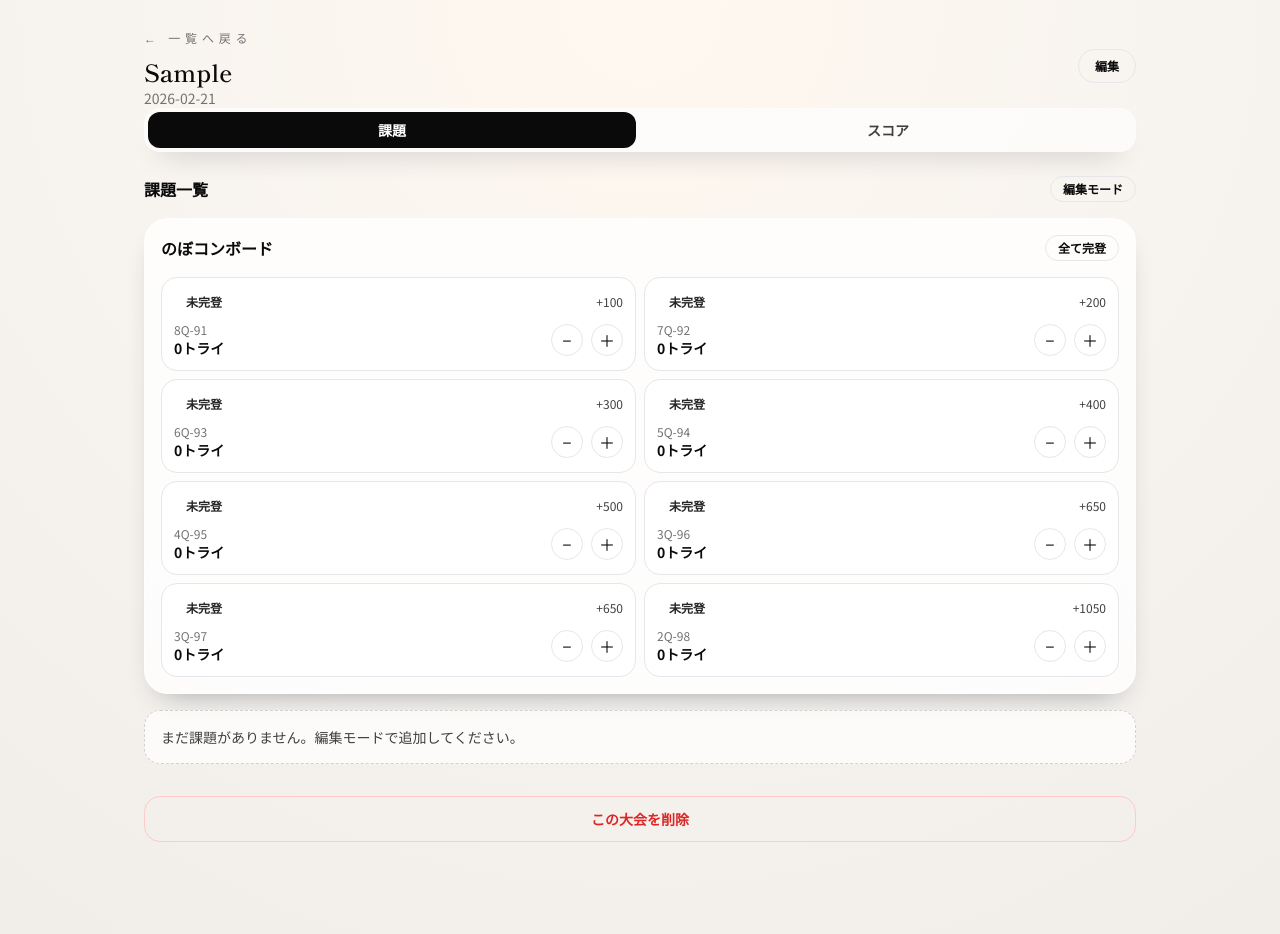
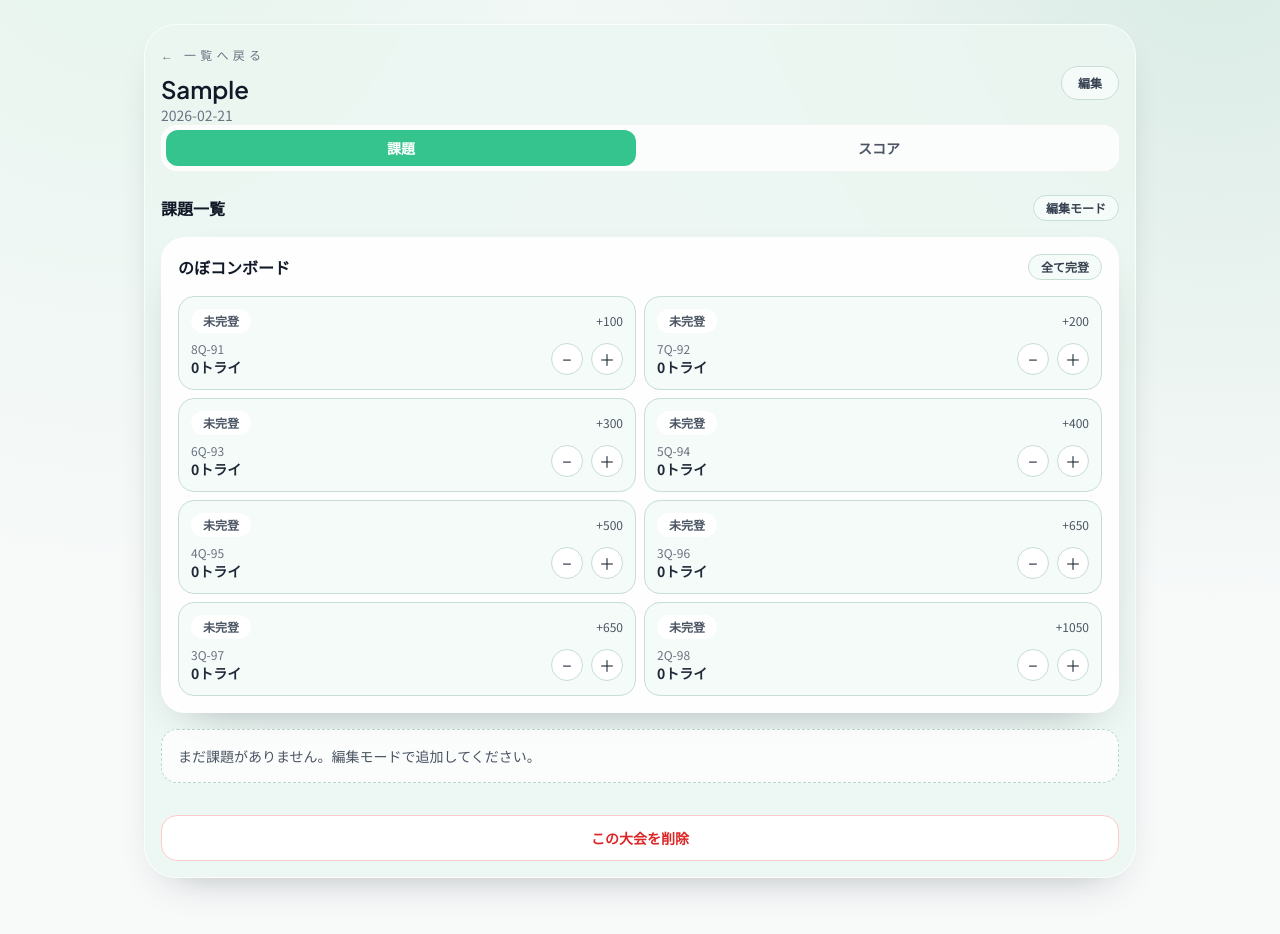
Before and after one commit to Olein-jp/nobocon-scorebook, a React (Vite) app: page /competitions/new in a window 1280 px wide. Both pictures are taken after typing "Sample" into the empty fields and a click on the button "保存して開始". Shown: the top 934 px of the page. Built offline with nearby package versions, Linux system fonts and the light colour scheme.

Commit message:
UIデザインの変更

```diff
--- a/src/components/BoardToggleGroup.tsx
+++ b/src/components/BoardToggleGroup.tsx
@@ -12,12 +12,12 @@ type Props = {
 export default function BoardToggleGroup({ states, tries, onToggle, onAdjustTries, onToggleAll }: Props) {
   const allOn = BOARD_KEYS.every((key) => states[key]);
   return (
-    <div className="rounded-3xl border border-white/60 bg-white/80 p-4 shadow-card">
+    <div className="soft-card p-4">
       <div className="flex items-center justify-between">
-        <h3 className="text-base font-semibold">のぼコンボード</h3>
+        <h3 className="text-base font-semibold text-ink-950">のぼコンボード</h3>
         <button
           type="button"
-          className="rounded-full border border-ink-200 px-3 py-1 text-xs font-semibold"
+          className="rounded-full border border-mint-300 bg-mint-50 px-3 py-1 text-xs font-semibold text-ink-800"
           onClick={() => onToggleAll(!allOn)}
         >
           {allOn ? "全て未完登" : "全て完登"}
@@ -28,7 +28,7 @@ export default function BoardToggleGroup({ states, tries, onToggle, onAdjustTrie
           <div
             key={key}
             className={`rounded-2xl border px-3 py-3 text-sm transition ${
-              states[key] ? "border-moss-500 bg-moss-500/15" : "border-ink-200 bg-white"
+              states[key] ? "border-moss-500 bg-moss-500/10" : "border-mint-300 bg-mint-50"
             }`}
           >
             <div className="flex items-center justify-between">
@@ -36,30 +36,30 @@ export default function BoardToggleGroup({ states, tries, onToggle, onAdjustTrie
                 type="button"
                 aria-pressed={states[key]}
                 className={`rounded-full px-3 py-1 text-xs font-semibold ${
-                  states[key] ? "bg-moss-500 text-white" : "bg-ink-200 text-ink-700"
+                  states[key] ? "bg-moss-500 text-white" : "bg-white text-ink-700"
                 }`}
                 onClick={() => onToggle(key)}
               >
                 {states[key] ? "完登" : "未完登"}
               </button>
-              <span className="text-xs text-ink-600">+{boardPoints[key]}</span>
+              <span className="text-xs text-ink-700">+{boardPoints[key]}</span>
             </div>
             <div className="mt-2 flex items-center justify-between">
               <div>
-                <p className="text-xs text-ink-500">{key}</p>
-                <p className="text-sm font-semibold">{tries[key] ?? 0}トライ</p>
+                <p className="text-xs text-ink-600">{key}</p>
+                <p className="text-sm font-semibold text-ink-900">{tries[key] ?? 0}トライ</p>
               </div>
               <div className="flex items-center gap-2">
                 <button
                   type="button"
-                  className="h-8 w-8 rounded-full border border-ink-200 text-base"
+                  className="h-8 w-8 rounded-full border border-mint-300 bg-white text-base"
                   onClick={() => onAdjustTries(key, -1)}
                 >
                   −
                 </button>
                 <button
                   type="button"
-                  className="h-8 w-8 rounded-full border border-ink-200 text-base"
+                  className="h-8 w-8 rounded-full border border-mint-300 bg-white text-base"
                   onClick={() => onAdjustTries(key, 1)}
                 >
                   ＋
--- a/src/components/Tabs.tsx
+++ b/src/components/Tabs.tsx
@@ -9,13 +9,13 @@ export type TabItem = {
 export default function Tabs({ items, activeId, onChange }: { items: TabItem[]; activeId: string; onChange: (id: string) => void }) {
   return (
     <div>
-      <div className="flex gap-2 rounded-2xl bg-white/70 p-1 shadow-card">
+      <div className="flex gap-2 rounded-2xl border border-white/80 bg-white/80 p-1 shadow-card">
         {items.map((item) => (
           <button
             key={item.id}
             type="button"
             className={`flex-1 rounded-xl px-4 py-2 text-sm font-semibold transition ${
-              activeId === item.id ? "bg-ink-900 text-white" : "text-ink-600"
+              activeId === item.id ? "bg-accent-500 text-white" : "text-ink-700 hover:bg-mint-50"
             }`}
             aria-selected={activeId === item.id}
             aria-controls={`tab-panel-${item.id}`}
--- a/src/index.css
+++ b/src/index.css
@@ -1,3 +1,5 @@
+@import url("https://fonts.googleapis.com/css2?family=Plus+Jakarta+Sans:wght@600;700;800&family=Noto+Sans+JP:wght@400;500;700&display=swap");
+
 @tailwind base;
 @tailwind components;
 @tailwind utilities;
@@ -8,7 +10,11 @@
 
 body {
   font-family: "Noto Sans JP", system-ui, sans-serif;
-  background: radial-gradient(circle at top, #fff8ef, #f6f3ef 55%, #f1eee9 100%);
+  color: #1f2937;
+  background:
+    radial-gradient(circle at 10% -10%, #e6f4ed 0%, transparent 45%),
+    radial-gradient(circle at 95% -5%, #d9ebe4 0%, transparent 42%),
+    #c7ddd5;
   min-height: 100vh;
 }
 
@@ -22,6 +28,16 @@ body {
 }
 
 button:focus-visible, a:focus-visible, input:focus-visible, select:focus-visible {
-  outline: 3px solid rgba(249, 115, 22, 0.5);
+  outline: 3px solid rgba(54, 196, 142, 0.45);
   outline-offset: 2px;
 }
+
+@layer components {
+  .app-shell {
+    @apply rounded-[2rem] border border-white/70 bg-mint-100/85 p-4 shadow-card backdrop-blur-sm;
+  }
+
+  .soft-card {
+    @apply rounded-3xl border border-white/80 bg-white/90 shadow-card;
+  }
+}
--- a/src/routes/competition-detail.tsx
+++ b/src/routes/competition-detail.tsx
@@ -79,8 +79,8 @@ export default function CompetitionDetailRoute({ state, actions }: { state: AppS
   if (!competition) {
     return (
       <div className="mx-auto max-w-xl px-4 py-10">
-        <p className="text-sm text-ink-600">大会が見つかりません。</p>
-        <Link className="mt-4 inline-block text-sm text-ink-700 underline" to="/">
+        <p className="text-sm text-ink-700">大会が見つかりません。</p>
+        <Link className="mt-4 inline-block text-sm text-ink-800 underline" to="/">
           一覧へ戻る
         </Link>
       </div>
@@ -165,11 +165,11 @@ export default function CompetitionDetailRoute({ state, actions }: { state: AppS
   const problemTab = (
     <div className="mt-6 space-y-4">
       <div className="flex items-center justify-between">
-        <h2 className="text-base font-semibold">課題一覧</h2>
+        <h2 className="text-base font-semibold text-ink-950">課題一覧</h2>
         <div className="flex items-center gap-2">
           <button
             type="button"
-            className="rounded-full border border-ink-200 px-3 py-1 text-xs font-semibold"
+            className="rounded-full border border-mint-300 bg-mint-50 px-3 py-1 text-xs font-semibold text-ink-800"
             onClick={() => setProblemEditMode((prev) => !prev)}
           >
             {problemEditMode ? "閲覧モード" : "編集モード"}
@@ -196,40 +196,40 @@ export default function CompetitionDetailRoute({ state, actions }: { state: AppS
 
       <div className="space-y-3">
         {competition.problems.length === 0 && (
-          <div className="rounded-2xl border border-dashed border-ink-500/30 bg-white/70 p-4 text-sm text-ink-600">
+          <div className="rounded-2xl border border-dashed border-mint-500/60 bg-white/80 p-4 text-sm text-ink-700">
             まだ課題がありません。編集モードで追加してください。
           </div>
         )}
 
         {competition.problems.map((problem) => (
-          <div key={problem.id} className="rounded-3xl border border-white/60 bg-white/80 p-4 shadow-card">
+          <div key={problem.id} className="soft-card p-4">
             <div className="flex items-center justify-between">
               <div>
-                <p className="text-sm font-semibold">P{problem.label}</p>
-                <p className="text-xs text-ink-500">{problem.grade}</p>
+                <p className="text-sm font-semibold text-ink-900">P{problem.label}</p>
+                <p className="text-xs text-ink-600">{problem.grade}</p>
               </div>
-              <div className="text-right text-xs text-ink-500">
+              <div className="text-right text-xs text-ink-600">
                 <p>{problem.topped ? "完登済み" : "未完登"}</p>
                 <p>獲得ポイント: {problem.topped ? gradePoints[problem.grade] : 0}</p>
               </div>
             </div>
 
-            <div className="mt-3 flex items-center justify-between rounded-2xl border border-ink-200 bg-white px-3 py-2">
+            <div className="mt-3 flex items-center justify-between rounded-2xl border border-mint-300 bg-mint-50 px-3 py-2">
               <div>
-                <p className="text-xs text-ink-500">トライ数</p>
-                <p className="text-lg font-semibold">{problem.triesTotal}</p>
+                <p className="text-xs text-ink-600">トライ数</p>
+                <p className="text-lg font-semibold text-ink-900">{problem.triesTotal}</p>
               </div>
               <div className="flex items-center gap-2">
                 <button
                   type="button"
-                  className="h-10 w-10 rounded-full border border-ink-200 text-lg"
+                  className="h-10 w-10 rounded-full border border-mint-300 bg-white text-lg"
                   onClick={() => adjustProblemTries(problem, -1)}
                 >
                   −
                 </button>
                 <button
                   type="button"
-                  className="h-10 w-10 rounded-full border border-ink-200 text-lg"
+                  className="h-10 w-10 rounded-full border border-mint-300 bg-white text-lg"
                   onClick={() => adjustProblemTries(problem, 1)}
                 >
                   ＋
@@ -241,7 +241,7 @@ export default function CompetitionDetailRoute({ state, actions }: { state: AppS
               <div className="mt-3 flex gap-2">
                 <button
                   type="button"
-                  className="flex-1 rounded-full border border-ink-200 px-3 py-2 text-xs font-semibold"
+                  className="flex-1 rounded-full border border-mint-300 bg-mint-50 px-3 py-2 text-xs font-semibold text-ink-800"
                   onClick={() => handleEditProblem(problem)}
                 >
                   編集
@@ -265,19 +265,19 @@ export default function CompetitionDetailRoute({ state, actions }: { state: AppS
     <div className="mt-6 space-y-4">
       {summary && <ScoreSummary summary={summary} />}
       {summary && (
-        <div className="rounded-3xl border border-white/60 bg-white/80 p-4 shadow-card">
-          <p className="text-sm font-semibold">完登課題一覧</p>
+        <div className="soft-card p-4">
+          <p className="text-sm font-semibold text-ink-900">完登課題一覧</p>
           {summary.toppedProblems.length === 0 ? (
-            <p className="mt-2 text-sm text-ink-500">完登課題がまだありません。</p>
+            <p className="mt-2 text-sm text-ink-600">完登課題がまだありません。</p>
           ) : (
             <div className="mt-3 space-y-2 text-sm">
               {summary.toppedProblems.map((problem) => (
-                <div key={problem.id} className="flex items-center justify-between rounded-xl bg-ink-50 px-3 py-2">
+                <div key={problem.id} className="flex items-center justify-between rounded-xl border border-mint-300 bg-mint-50 px-3 py-2">
                   <div>
                     <p className="font-semibold">P{problem.label}</p>
-                    <p className="text-xs text-ink-500">{problem.grade}</p>
+                    <p className="text-xs text-ink-600">{problem.grade}</p>
                   </div>
-                  <p className="text-xs text-ink-500">+{gradePoints[problem.grade]}pt</p>
+                  <p className="text-xs text-ink-600">+{gradePoints[problem.grade]}pt</p>
                 </div>
               ))}
             </div>
@@ -285,15 +285,15 @@ export default function CompetitionDetailRoute({ state, actions }: { state: AppS
         </div>
       )}
 
-      <div className="rounded-3xl border border-white/60 bg-white/80 p-4 shadow-card">
+      <div className="soft-card p-4">
         <div className="flex items-center justify-between">
           <div>
-            <p className="text-sm font-semibold">スコアカード</p>
-            <p className="text-xs text-ink-500">PNGとして保存できます。</p>
+            <p className="text-sm font-semibold text-ink-900">スコアカード</p>
+            <p className="text-xs text-ink-600">PNGとして保存できます。</p>
           </div>
           <button
             type="button"
-            className="rounded-full bg-ink-900 px-3 py-2 text-xs font-semibold text-white"
+            className="rounded-full bg-accent-500 px-3 py-2 text-xs font-semibold text-white transition hover:bg-accent-600"
             onClick={handleExportPng}
           >
             画像として保存
@@ -306,17 +306,17 @@ export default function CompetitionDetailRoute({ state, actions }: { state: AppS
         )}
       </div>
 
-      <div className="rounded-3xl border border-white/60 bg-white/80 p-4 shadow-card">
-        <p className="text-sm font-semibold">バックアップ</p>
+      <div className="soft-card p-4">
+        <p className="text-sm font-semibold text-ink-900">バックアップ</p>
         <div className="mt-3 flex flex-wrap gap-2">
           <button
             type="button"
-            className="rounded-full border border-ink-200 px-3 py-2 text-xs font-semibold"
+            className="rounded-full border border-mint-300 bg-mint-50 px-3 py-2 text-xs font-semibold text-ink-800"
             onClick={() => downloadJson(state)}
           >
             JSON書き出し
           </button>
-          <label className="rounded-full border border-ink-200 px-3 py-2 text-xs font-semibold cursor-pointer">
+          <label className="cursor-pointer rounded-full border border-mint-300 bg-mint-50 px-3 py-2 text-xs font-semibold text-ink-800">
             JSON読み込み
             <input type="file" accept="application/json" className="hidden" onChange={handleImportJson} />
           </label>
@@ -328,21 +328,22 @@ export default function CompetitionDetailRoute({ state, actions }: { state: AppS
 
   return (
     <div className="mx-auto max-w-5xl px-4 pb-24 pt-6">
+      <div className="app-shell">
         <header className="flex flex-col gap-3 md:flex-row md:items-center md:justify-between">
           <div>
-          <Link to="/" className="text-xs uppercase tracking-[0.4em] text-ink-500">
+            <Link to="/" className="text-xs uppercase tracking-[0.35em] text-ink-600">
               ← 一覧へ戻る
             </Link>
             {metaEditMode ? (
               <div className="mt-2 space-y-2">
                 <input
-                className="w-full rounded-xl border border-ink-200 px-3 py-2 text-base"
+                  className="w-full rounded-xl border border-mint-300 bg-white px-3 py-2 text-base"
                   value={metaTitle}
                   onChange={(event) => setMetaTitle(event.target.value)}
                 />
                 <input
                   type="date"
-                className="w-full rounded-xl border border-ink-200 px-3 py-2 text-base"
+                  className="w-full rounded-xl border border-mint-300 bg-white px-3 py-2 text-base"
                   value={metaDate}
                   onChange={(event) => setMetaDate(event.target.value)}
                 />
@@ -352,8 +353,8 @@ export default function CompetitionDetailRoute({ state, actions }: { state: AppS
               </div>
             ) : (
               <div className="mt-2">
-              <h1 className="font-display text-2xl">{competition.title}</h1>
-              <p className="text-sm text-ink-500">{competition.eventDate || "日付未設定"}</p>
+                <h1 className="font-display text-2xl text-ink-950">{competition.title}</h1>
+                <p className="text-sm text-ink-600">{competition.eventDate || "日付未設定"}</p>
               </div>
             )}
           </div>
@@ -362,14 +363,14 @@ export default function CompetitionDetailRoute({ state, actions }: { state: AppS
               <>
                 <button
                   type="button"
-                className="rounded-full border border-ink-200 px-4 py-2 text-xs font-semibold"
+                  className="rounded-full border border-mint-300 bg-mint-50 px-4 py-2 text-xs font-semibold text-ink-800"
                   onClick={() => setMetaEditMode(false)}
                 >
                   キャンセル
                 </button>
                 <button
                   type="button"
-                className="rounded-full bg-ink-900 px-4 py-2 text-xs font-semibold text-white"
+                  className="rounded-full bg-accent-500 px-4 py-2 text-xs font-semibold text-white transition hover:bg-accent-600"
                   onClick={handleSaveMeta}
                 >
                   保存
@@ -378,7 +379,7 @@ export default function CompetitionDetailRoute({ state, actions }: { state: AppS
             ) : (
               <button
                 type="button"
-              className="rounded-full border border-ink-200 px-4 py-2 text-xs font-semibold"
+                className="rounded-full border border-mint-300 bg-mint-50 px-4 py-2 text-xs font-semibold text-ink-800"
                 onClick={() => {
                   setMetaEditMode(true);
                   setMetaTitle(competition.title);
@@ -403,11 +404,12 @@ export default function CompetitionDetailRoute({ state, actions }: { state: AppS
         <div className="mt-8">
           <button
             type="button"
-          className="w-full rounded-2xl border border-red-200 px-4 py-3 text-sm font-semibold text-red-600"
+            className="w-full rounded-2xl border border-red-200 bg-white px-4 py-3 text-sm font-semibold text-red-600"
             onClick={handleDeleteCompetition}
           >
             この大会を削除
           </button>
+        </div>
       </div>
 
       <ProblemEditorSheet
--- a/tailwind.config.js
+++ b/tailwind.config.js
@@ -4,30 +4,42 @@ export default {
   theme: {
     extend: {
       fontFamily: {
-        display: ["Shippori Mincho", "serif"],
+        display: ["Plus Jakarta Sans", "Noto Sans JP", "system-ui", "sans-serif"],
         sans: ["Noto Sans JP", "system-ui", "sans-serif"],
       },
       colors: {
         ink: {
-          900: "#0a0a0a",
-          800: "#171717",
-          700: "#262626",
-          600: "#404040",
-          500: "#737373",
+          950: "#111827",
+          900: "#1f2937",
+          800: "#374151",
+          700: "#4b5563",
+          600: "#6b7280",
+          500: "#9ca3af",
+          200: "#e5e7eb",
+          100: "#f3f4f6",
+          50: "#f9fafb",
         },
         accent: {
-          500: "#f97316",
-          600: "#ea580c",
+          500: "#36c48e",
+          600: "#2bac7d",
         },
         moss: {
-          500: "#22c55e",
-          600: "#16a34a",
+          500: "#36c48e",
+          600: "#2bac7d",
         },
-        paper: "#f6f3ef",
-        night: "#0b1220"
+        mint: {
+          50: "#f5fbf8",
+          100: "#ebf6f1",
+          200: "#d9ebe4",
+          300: "#c7ddd5",
+          400: "#aed0c5",
+          500: "#8fbbaa",
+        },
+        paper: "#f8fafa",
+        night: "#111827"
       },
       boxShadow: {
-        card: "0 14px 30px -18px rgba(15, 23, 42, 0.45)",
+        card: "0 18px 45px -28px rgba(17, 24, 39, 0.45)",
       },
     },
   },
```
Also changed, not shown: src/components/ProblemEditorSheet.tsx (+18 -18 lines), src/components/ScoreCard.tsx (+15 -15 lines), src/components/ScoreSummary.tsx (+11 -11 lines), src/routes/competition-new.tsx (+11 -9 lines), src/routes/home.tsx (+12 -10 lines), 4 other files (tests, documents, lock files or other folders). Lines whose indentation alone changed are shown as unchanged.
